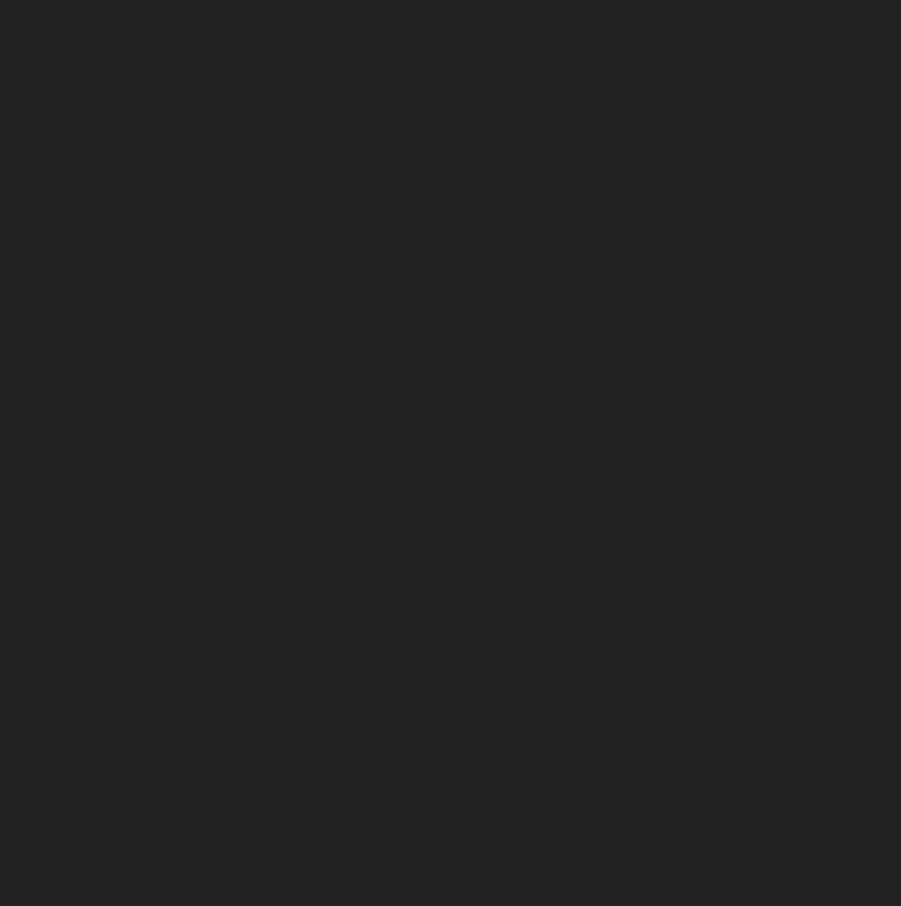
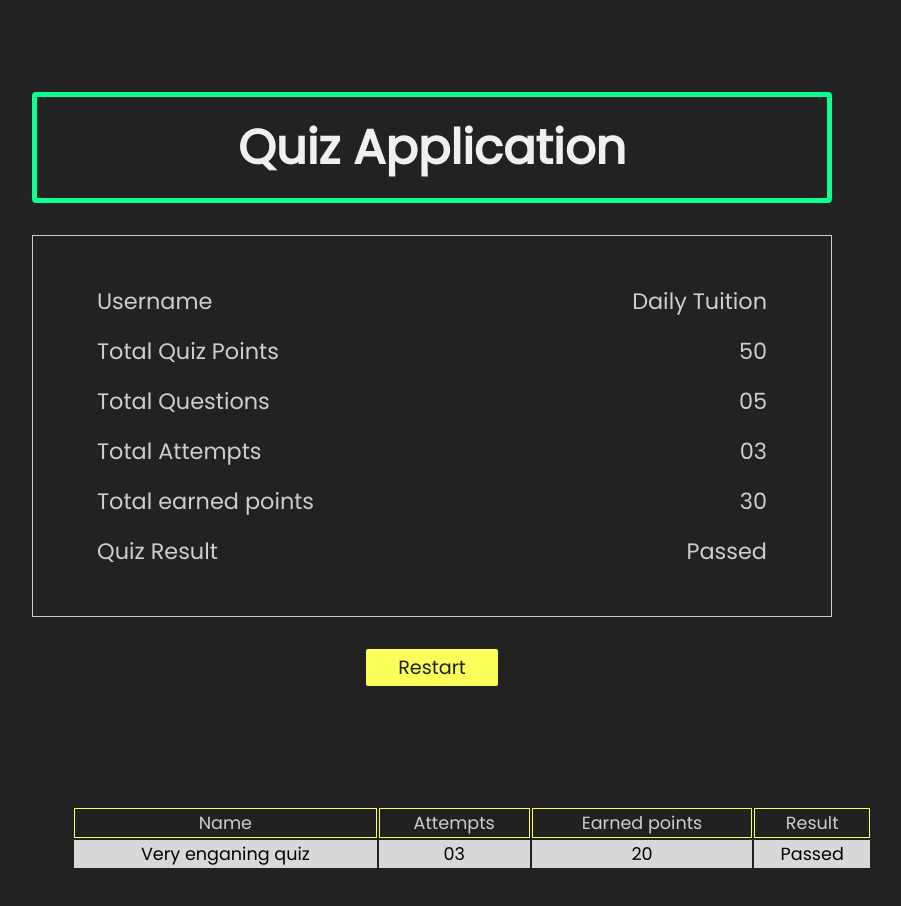
Before and after one commit to CyberButton/client, a React (Create React App) app: page /result in a window 1280 px wide. Shown: the top 906 px of the page, without its empty margins (208-1109 px from the left). Before the commit the page ends 800 px from the top, so only its background shows below. Built offline with nearby package versions, Linux system fonts and the light colour scheme.

Commit message:
result component

```diff
--- a/package.json
+++ b/package.json
@@ -3,6 +3,7 @@
   "version": "0.1.0",
   "private": true,
   "dependencies": {
+    "@reduxjs/toolkit": "^1.9.5",
     "@testing-library/jest-dom": "^5.16.5",
     "@testing-library/react": "^13.4.0",
     "@testing-library/user-event": "^13.5.0",
--- a/src/components/Result.js
+++ b/src/components/Result.js
@@ -1,5 +1,55 @@
 import React from "react";
+import ResultTable from "./ResultTable";
+import "../styles/Result.css"
+import { Link } from "react-router-dom";
 
 export default function Result() {
-    return(<></>)
+
+    function onRestart() {
+        console.log("on restart")
+    }
+
+    return(
+        <div className="container">
+            <h1 className="title text-light">Quiz Application</h1>
+
+            <div className="result flex-center">
+                <div className="flex">
+                    <span>Username</span>
+                    <span className="bold">Daily Tuition</span>
+                </div>
+                <div className="flex">
+                    <span>Total Quiz Points</span>
+                    <span className="bold">50</span>
+                </div>
+                <div className="flex">
+                    <span>Total Questions</span>
+                    <span className="bold">05</span>
+                </div>
+                <div className="flex">
+                    <span>Total Attempts</span>
+                    <span className="bold">03</span>
+                </div>
+                <div className="flex">
+                    <span>Total earned points</span>
+                    <span className="bold">30</span>
+                </div>
+                <div className="flex">
+                    <span>Quiz Result</span>
+                    <span className="bold">Passed</span>
+                </div>
+
+            </div>
+
+            <div className="start">
+                <Link className="btn" to={"/"} onClick={onRestart}>
+                    Restart
+                </Link>
+            </div>
+
+            <div className="container">
+                <ResultTable></ResultTable>
+            </div>
+        </div>
+    )
 }
--- /dev/null
+++ b/src/components/ResultTable.js
@@ -0,0 +1,26 @@
+import React from "react";
+
+export default function ResultTable() {
+    return(
+        <div className="container">
+            <table>
+                <thead className="table-header">
+                    <tr className="table-row">
+                        <td>Name</td>
+                        <td>Attempts</td>
+                        <td>Earned points</td>
+                        <td>Result</td>
+                    </tr>
+                </thead>
+                <tbody>
+                    <tr className="table-body">
+                        <td>Very enganing quiz</td>
+                        <td>03</td>
+                        <td>20</td>
+                        <td>Passed</td>
+                    </tr>
+                </tbody>
+            </table>
+        </div>
+    )
+}
--- /dev/null
+++ b/src/styles/Result.css
@@ -0,0 +1,51 @@
+
+
+.flex-center{
+    display: flex;
+    justify-content: center;
+    flex-direction: column;
+    border: 1px solid #cecece;
+    padding: 3em 4em;
+    gap: 1em;
+}
+
+.container .flex{
+    display: flex;
+    justify-content: space-between;
+
+}
+
+.container .flex span {
+    font-size: 1.4em;
+    color: #cecece;
+}
+
+.container .flex span.achive {
+    font-weight: bold;
+    color: #ff2a66;
+    color: #2aff95;
+}
+
+table {
+    width: 100%;
+}
+
+.table-header {
+    color: #cecece;
+    font-size: 1.1em;
+    text-align: center;
+    background: #212121;
+    padding: 18px 0;
+}
+
+.table-body {
+    font-size: 1.1em;
+    text-align: center;
+    /* color: #cecece; */
+    background: #d8d8d8;
+    padding: 18px 0;
+}
+
+.table-header > tr > td{
+    border: 1px solid #faff5a;
+}
```
Also changed, not shown: src/redux/Store.js (added), 1 other file (tests, documents, lock files or other folders).
